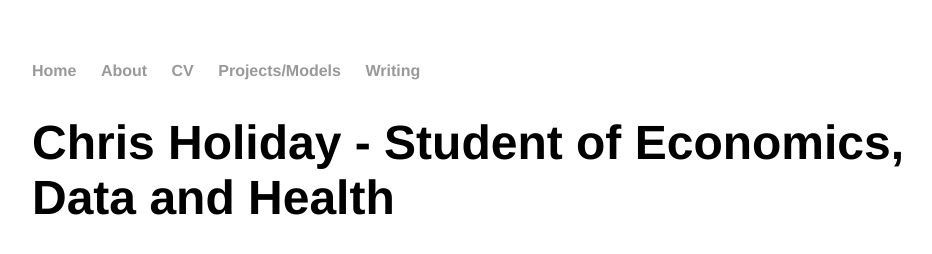
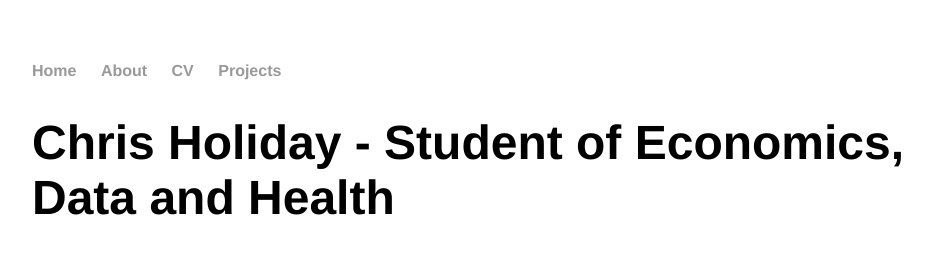
Before and after one commit to chrisjohnholiday/chrisjohnholiday.github.io, a Jekyll site: the page built from index.html, in a window 1280 px wide. Shown: the top 254 px of the page, without its empty margins (160-1092 px from the left). Built offline with Jekyll 4.4.1, drawn with Linux system fonts in a browser that asks for light colours.

Commit message:
Update default.html

```diff
--- a/_layouts/default.html
+++ b/_layouts/default.html
@@ -11,8 +11,7 @@
         		<li><a href="/">Home</a></li>
 	        	<li><a href="/about">About</a></li>
         		<li><a href="CV2019.pdf">CV</a></li>
-        		<li><a href="/projects">Projects/Models</a></li>
-			<li><a href="/writing">Writing</a></li>
+			<li><a href="/writing">Projects</a></li>
     		</ul>
 		</nav>
 		<div class="container">
```
